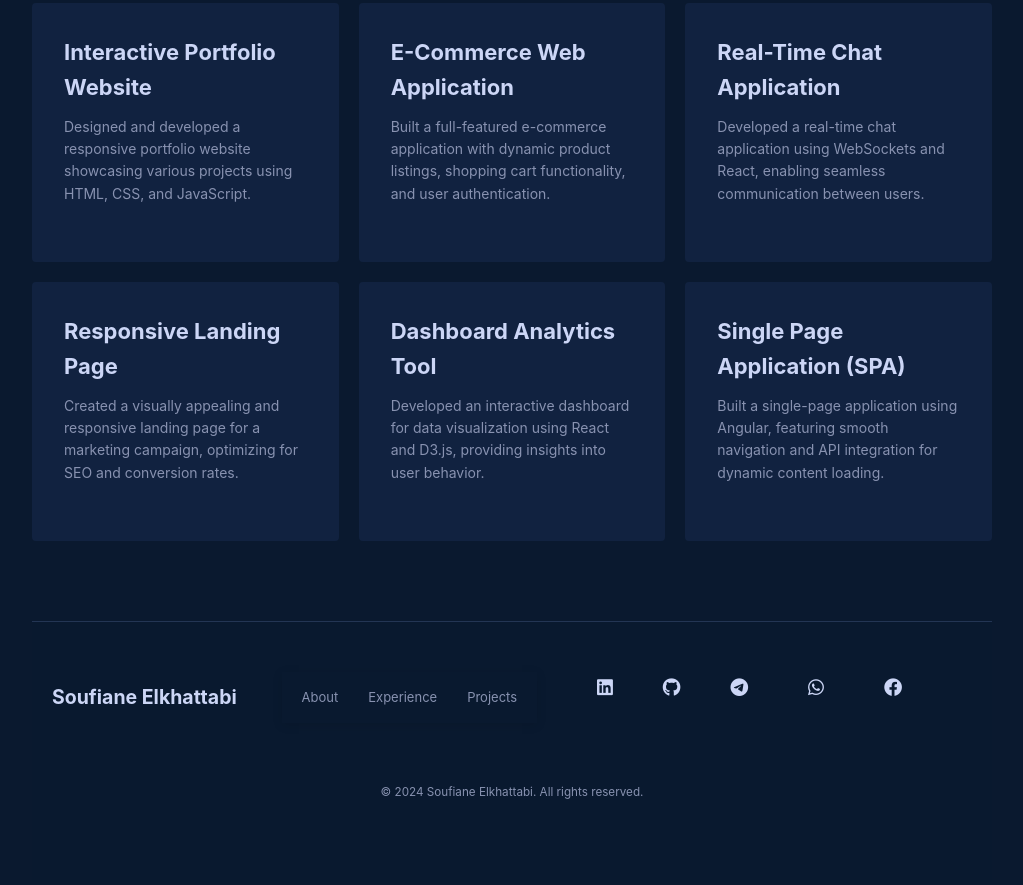
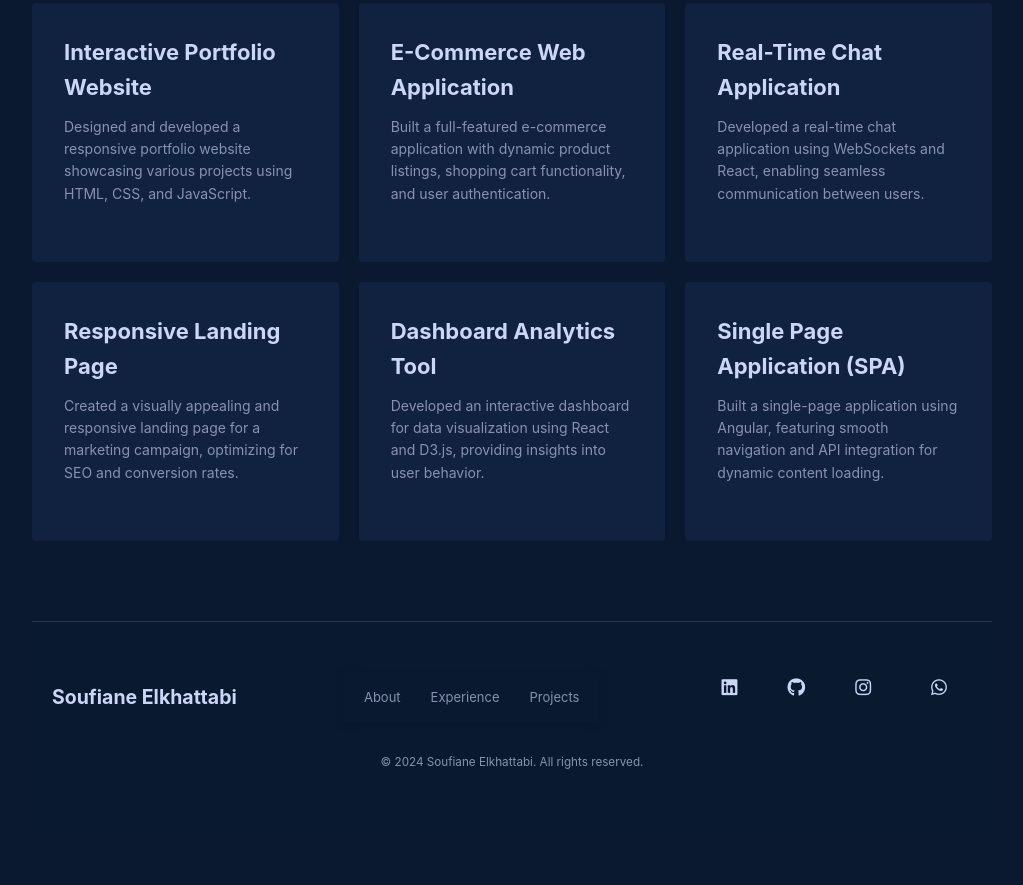
Before and after one commit to soufiane-elkhattabi/sfelkhattabi-portfolio, a plain HTML site: page index.html in a window 1280 px wide. Shown: the part 1219-2104 px from the top of the page, without its empty margins (128-1151 px from the left). After the commit the page ends 2051 px from the top, so only its background shows below. Drawn offline with Linux system fonts and the light colour scheme.

Commit message:
Update index.html

```diff
--- a/index.html
+++ b/index.html
@@ -1439,13 +1439,11 @@ footer p {
                     <a href="https://www.linkedin.com/in/soufianeelkhattabi/" target="_blank" rel="noopener noreferrer"><i class="fab fa-linkedin"></i></a>
                     <a href="#" target="_blank" rel="noopener noreferrer"><i class="fab fa-github"></i></a>
                     <a href="https://www.instagram.com/soufiane_elkhattabi1/" target="_blank" rel="noopener noreferrer" class="contact-link">
-                        <i class="fa-brands fa-telegram"></i>
+                        <i class="fa-brands fa-instagram"></i>
                     </a>
                     <a href="https://wa.me/+212641030683" target="_blank" rel="noopener noreferrer" class="contact-link">
                         <i class="fa-brands fa-whatsapp"></i>
                     </a>
-                    <a href="--" target="_blank" rel="noopener noreferrer" class="contact-link">
-                        <i class="fa-brands fa-facebook"></i>
                 </div>
                 </div>
                     <p class="copyright">&copy; 2024 Soufiane Elkhattabi. All rights reserved.</p>
```
